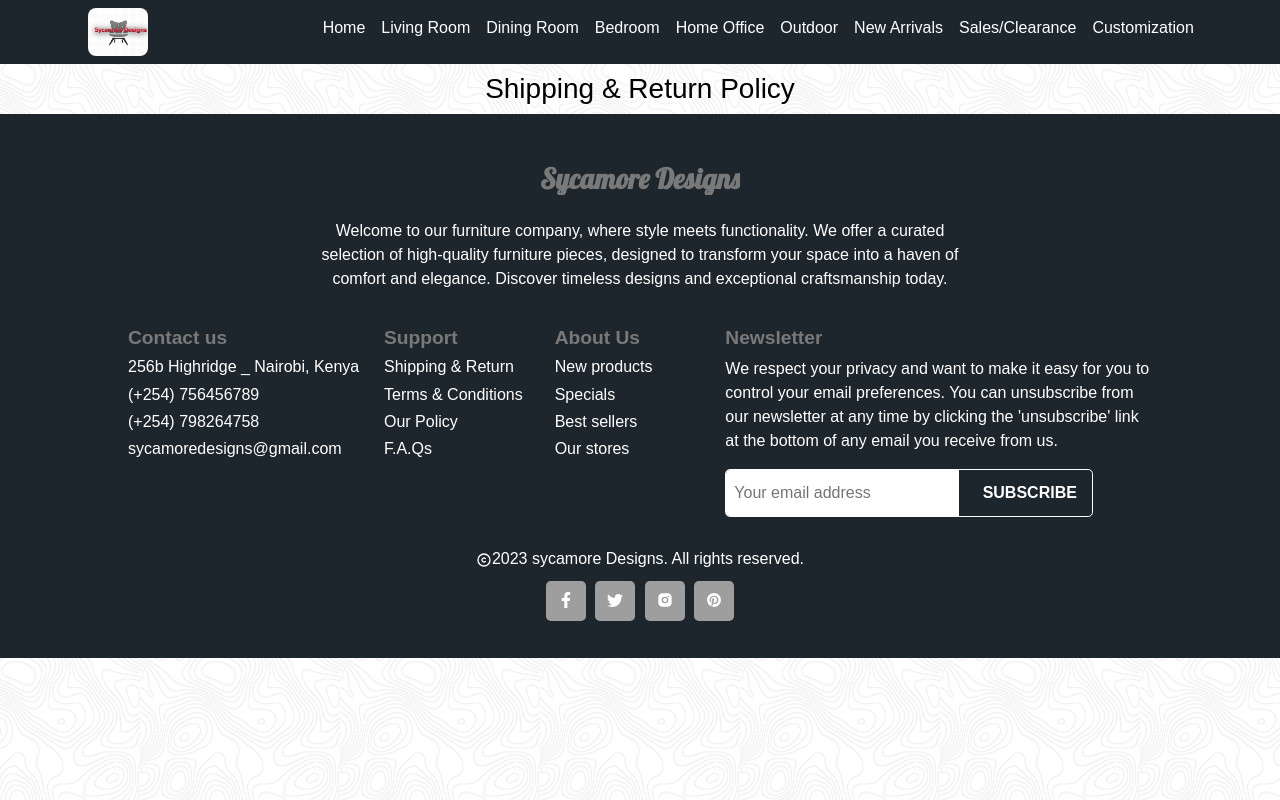
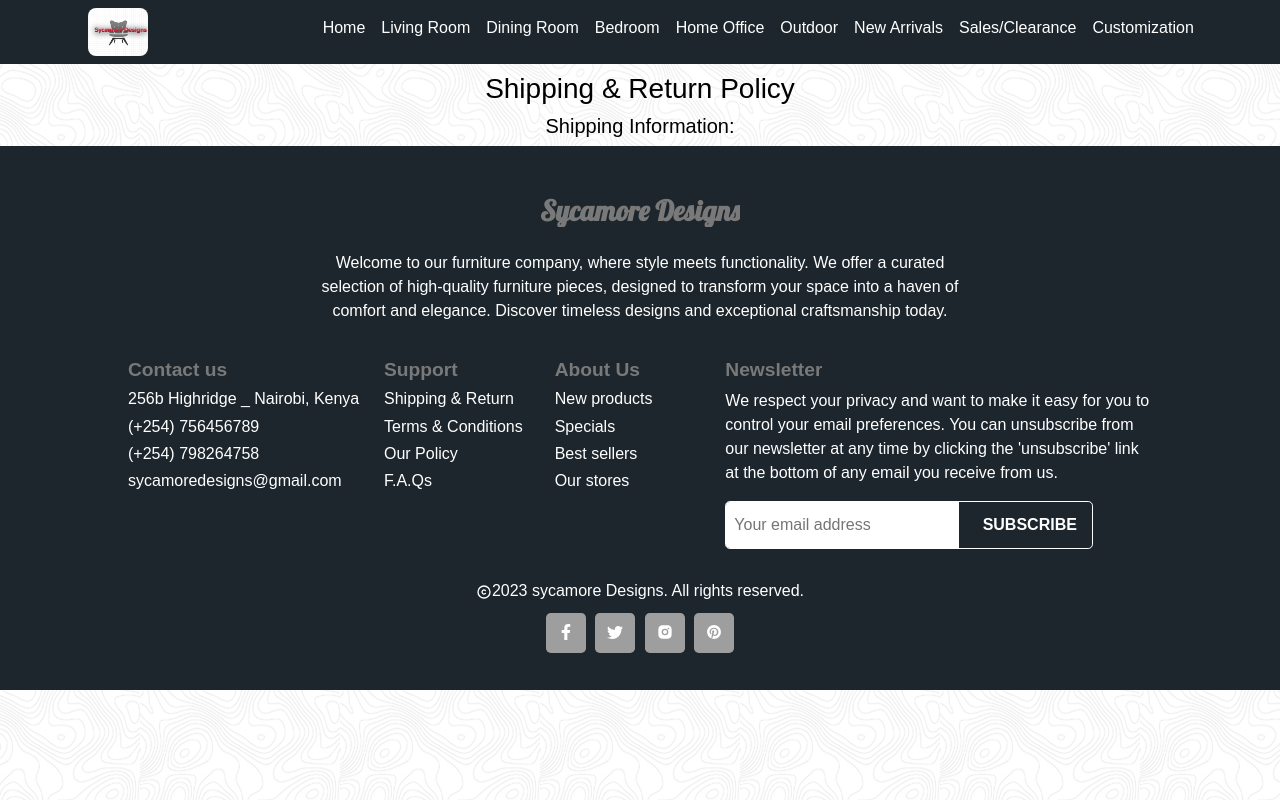
Before and after one commit to Roche001/FurniFusion, a React (Create React App) app: page /Shipping in a window 1280 px wide. Built offline with nearby package versions, Linux system fonts and the light colour scheme; a web font is replaced by a local one.

Commit message:
update changes

```diff
--- a/src/components/footer/Footer.css
+++ b/src/components/footer/Footer.css
@@ -120,9 +120,6 @@
   margin: 0.3rem;
   border-radius: 0.3rem;
 }
-.media-one:hover {
-  color: ;
-}
 
 .media h6 {
   color: #ffffff;
--- a/src/components/shipping/Shipping.css
+++ b/src/components/shipping/Shipping.css
@@ -1,6 +1,15 @@
 .ship-container {
   margin-top: 4.5rem;
   display: flex;
+  flex-direction: column;
   align-items: center;
   justify-content: center;
 }
+.shipping {
+  display: flex;
+  align-items: flex-start;
+  justify-content: flex-start;
+}
+.shipping h5 {
+  color: #000000;
+}
--- a/src/components/shipping/Shipping.jsx
+++ b/src/components/shipping/Shipping.jsx
@@ -5,6 +5,9 @@
   return (
     <div className="ship-container">
       <h3>Shipping & Return Policy</h3>
+      <div className="shipping">
+        <h5>Shipping Information:</h5>
+      </div>
     </div>
   );
 };
```
